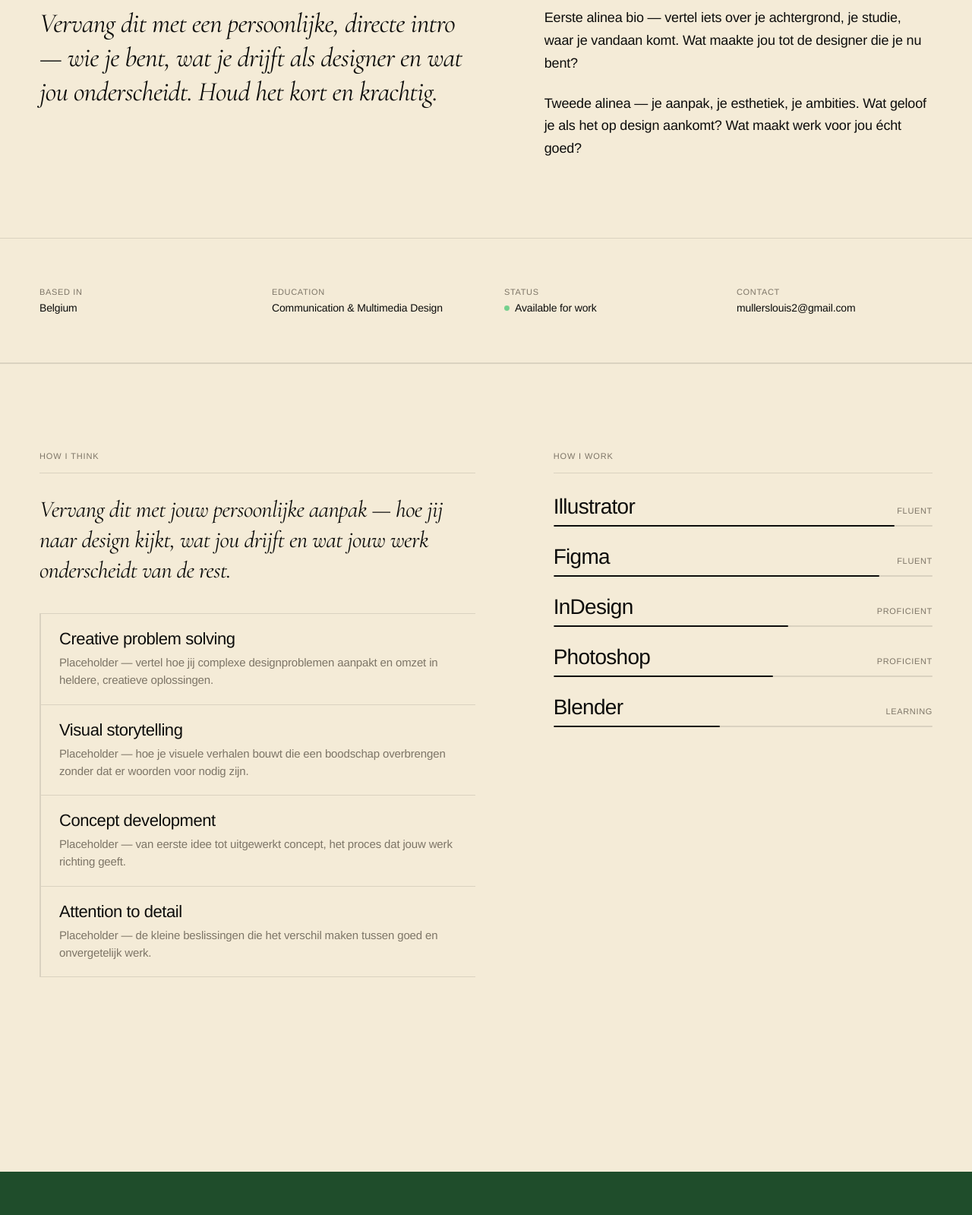
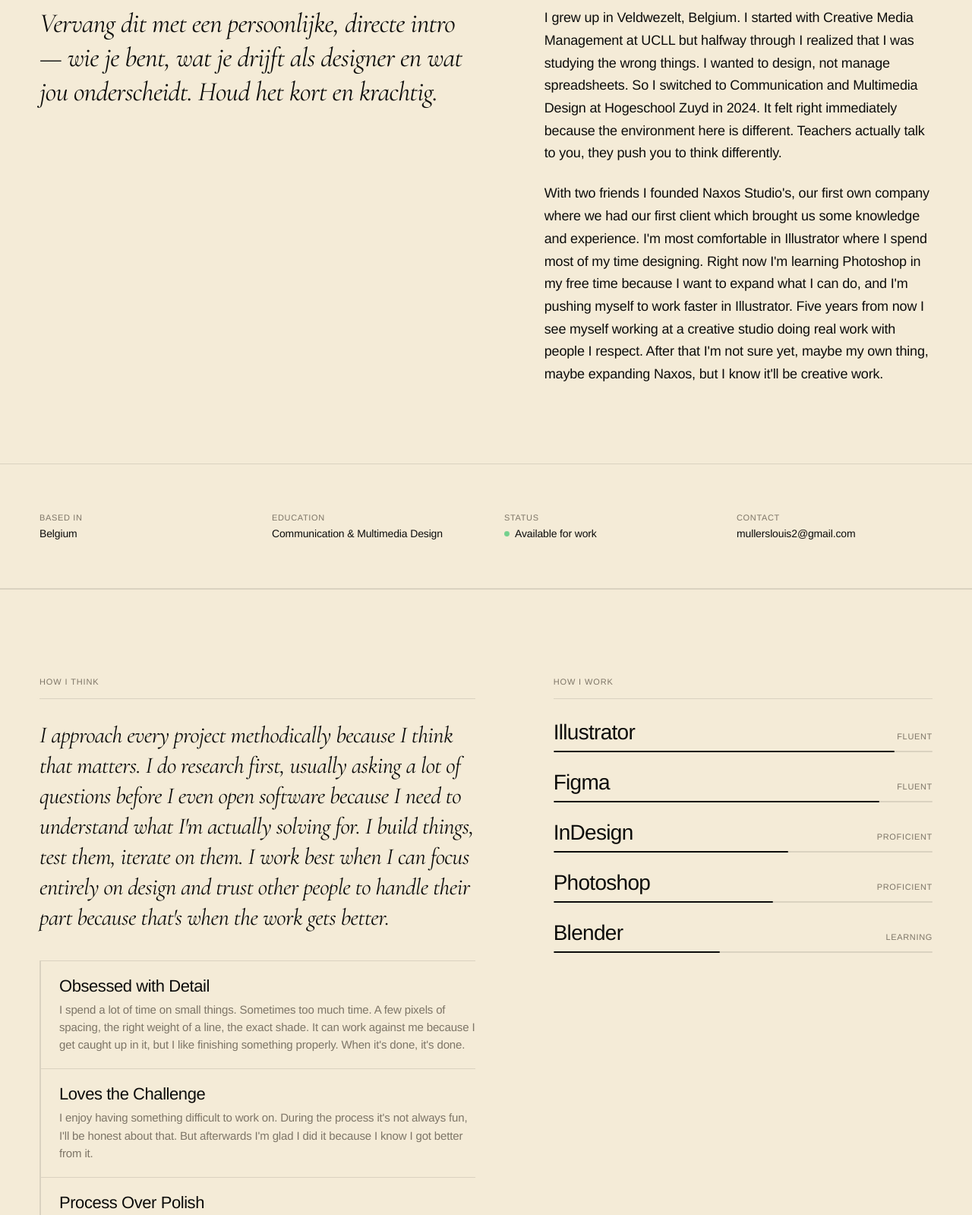
Before and after one commit to LouisMullers/LouisMullers.github.io, a plain HTML site: page about.html in a window 1280 px wide. Shown: the part 760-2359 px from the top of the page at 76% size. Drawn offline with Linux system fonts and the light colour scheme; a web font is replaced by a local one.

Commit message:
Update: add authentic about page content (bio, traits, skills statement)

```diff
--- a/about.html
+++ b/about.html
@@ -59,8 +59,8 @@
 
       <!-- Rechts: bio tekst -->
       <div class="about-bio-col">
-        <p class="about-bio-text">Eerste alinea bio — vertel iets over je achtergrond, je studie, waar je vandaan komt. Wat maakte jou tot de designer die je nu bent?</p>
-        <p class="about-bio-text">Tweede alinea — je aanpak, je esthetiek, je ambities. Wat geloof je als het op design aankomt? Wat maakt werk voor jou écht goed?</p>
+        <p class="about-bio-text">I grew up in Veldwezelt, Belgium. I started with Creative Media Management at UCLL but halfway through I realized that I was studying the wrong things. I wanted to design, not manage spreadsheets. So I switched to Communication and Multimedia Design at Hogeschool Zuyd in 2024. It felt right immediately because the environment here is different. Teachers actually talk to you, they push you to think differently.</p>
+        <p class="about-bio-text">With two friends I founded Naxos Studio's, our first own company where we had our first client which brought us some knowledge and experience. I'm most comfortable in Illustrator where I spend most of my time designing. Right now I'm learning Photoshop in my free time because I want to expand what I can do, and I'm pushing myself to work faster in Illustrator. Five years from now I see myself working at a creative studio doing real work with people I respect. After that I'm not sure yet, maybe my own thing, maybe expanding Naxos, but I know it'll be creative work.</p>
       </div>
 
     </div>
@@ -110,29 +110,29 @@
         <p class="skills-col-label">How I think</p>
 
         <p class="skills-statement">
-          <em>Vervang dit met jouw persoonlijke aanpak — hoe jij naar design kijkt, wat jou drijft en wat jouw werk onderscheidt van de rest.</em>
+          I approach every project methodically because I think that matters. I do research first, usually asking a lot of questions before I even open software because I need to understand what I'm actually solving for. I build things, test them, iterate on them. I work best when I can focus entirely on design and trust other people to handle their part because that's when the work gets better.
         </p>
 
         <ul class="skills-traits">
 
           <li class="skills-trait">
-            <span class="skills-trait-name">Creative problem solving</span>
-            <p class="skills-trait-desc">Placeholder — vertel hoe jij complexe designproblemen aanpakt en omzet in heldere, creatieve oplossingen.</p>
+            <span class="skills-trait-name">Obsessed with Detail</span>
+            <p class="skills-trait-desc">I spend a lot of time on small things. Sometimes too much time. A few pixels of spacing, the right weight of a line, the exact shade. It can work against me because I get caught up in it, but I like finishing something properly. When it's done, it's done.</p>
           </li>
 
           <li class="skills-trait">
-            <span class="skills-trait-name">Visual storytelling</span>
-            <p class="skills-trait-desc">Placeholder — hoe je visuele verhalen bouwt die een boodschap overbrengen zonder dat er woorden voor nodig zijn.</p>
+            <span class="skills-trait-name">Loves the Challenge</span>
+            <p class="skills-trait-desc">I enjoy having something difficult to work on. During the process it's not always fun, I'll be honest about that. But afterwards I'm glad I did it because I know I got better from it.</p>
           </li>
 
           <li class="skills-trait">
-            <span class="skills-trait-name">Concept development</span>
-            <p class="skills-trait-desc">Placeholder — van eerste idee tot uitgewerkt concept, het proces dat jouw werk richting geeft.</p>
+            <span class="skills-trait-name">Process Over Polish</span>
+            <p class="skills-trait-desc">I care about how I work more than rushing to show something finished. I'm still learning, still a student. I'd rather take time to understand something properly than pretend I have all the answers.</p>
           </li>
 
           <li class="skills-trait">
-            <span class="skills-trait-name">Attention to detail</span>
-            <p class="skills-trait-desc">Placeholder — de kleine beslissingen die het verschil maken tussen goed en onvergetelijk werk.</p>
+            <span class="skills-trait-name">Genuinely Curious</span>
+            <p class="skills-trait-desc">I don't ask questions constantly, but when something interests me I dig deep. I want to understand it properly before I start designing.</p>
           </li>
 
         </ul>
```
